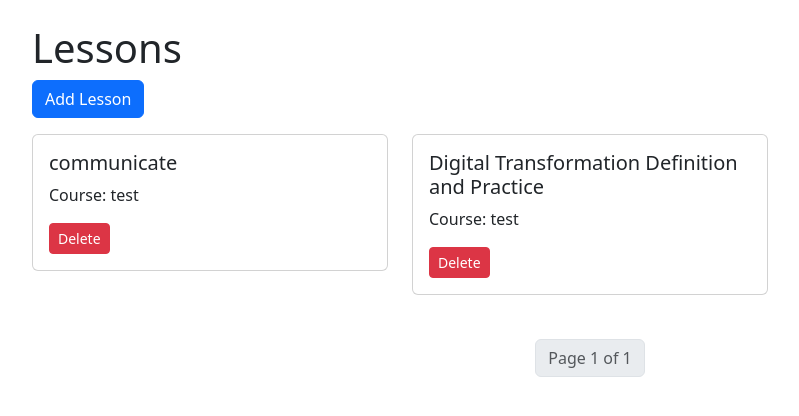
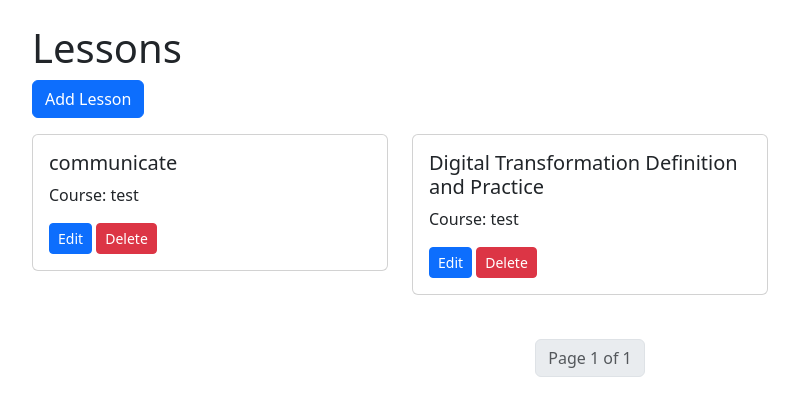
Before and after one commit to baquang2910/my-lms, a Django app: page /courses/lessons/ in a window 1280 px wide. Shown: the top 416 px of the page, without its empty margins (50-849 px from the left). Run offline with Django 4.2, Linux system fonts and the light colour scheme; a user stored in the database is signed in; data comes from the database, SQL or seed files in the repository; some libraries are stand-ins or nearby versions.

Commit message:
Updated templates

```diff
--- a/courses/templates/courses/lesson_list.html
+++ b/courses/templates/courses/lesson_list.html
@@ -25,6 +25,7 @@
                                 <h5 class="card-title">{{ lesson.title }}</h5>
                                 <p class="card-text">Course: {{ lesson.course.title }}</p>
                                 <div class="lesson-actions">
+                                    <a href="{% url 'edit_lesson' lesson.id %}" class="btn btn-sm btn-primary" aria-label="Edit lesson: {{ lesson.title }}">Edit</a>
                                     <a href="{% url 'delete_lesson' lesson.id %}" class="btn btn-sm btn-danger delete-btn" onclick="return confirm('Are you sure you want to delete this lesson?');" aria-label="Delete lesson: {{ lesson.title }}">Delete</a>
                                 </div>
                             </div>
```
